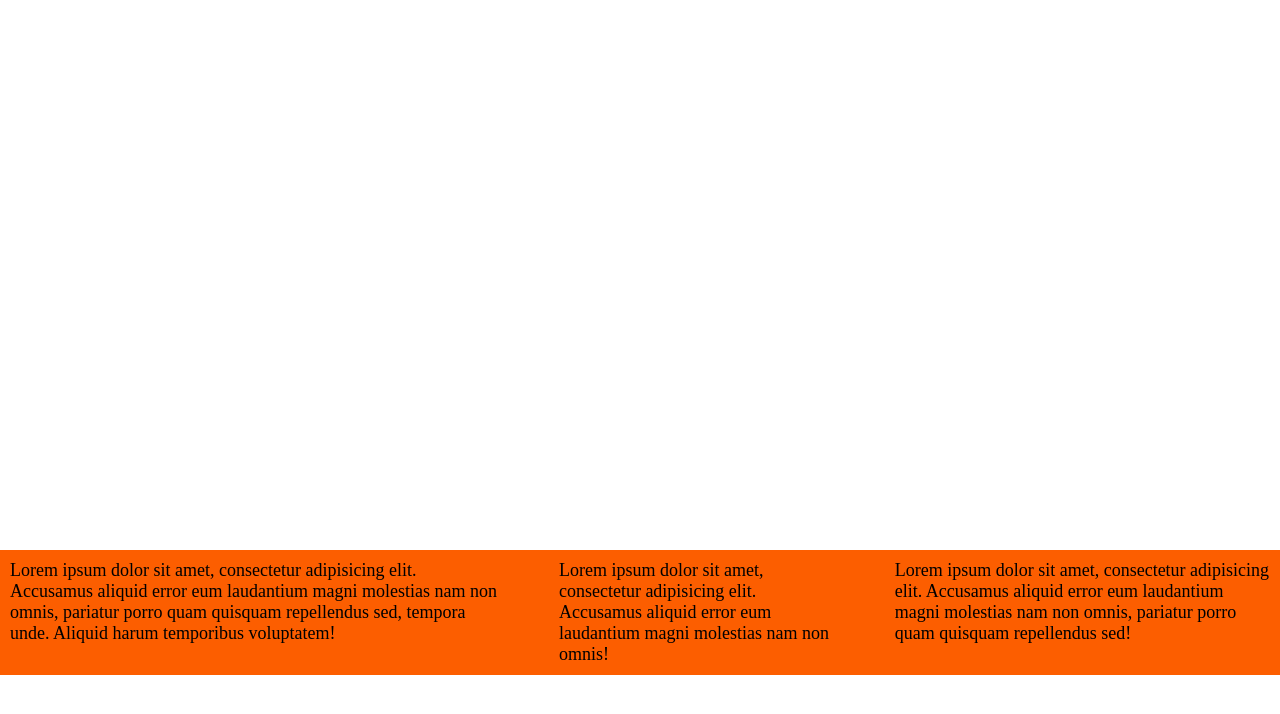
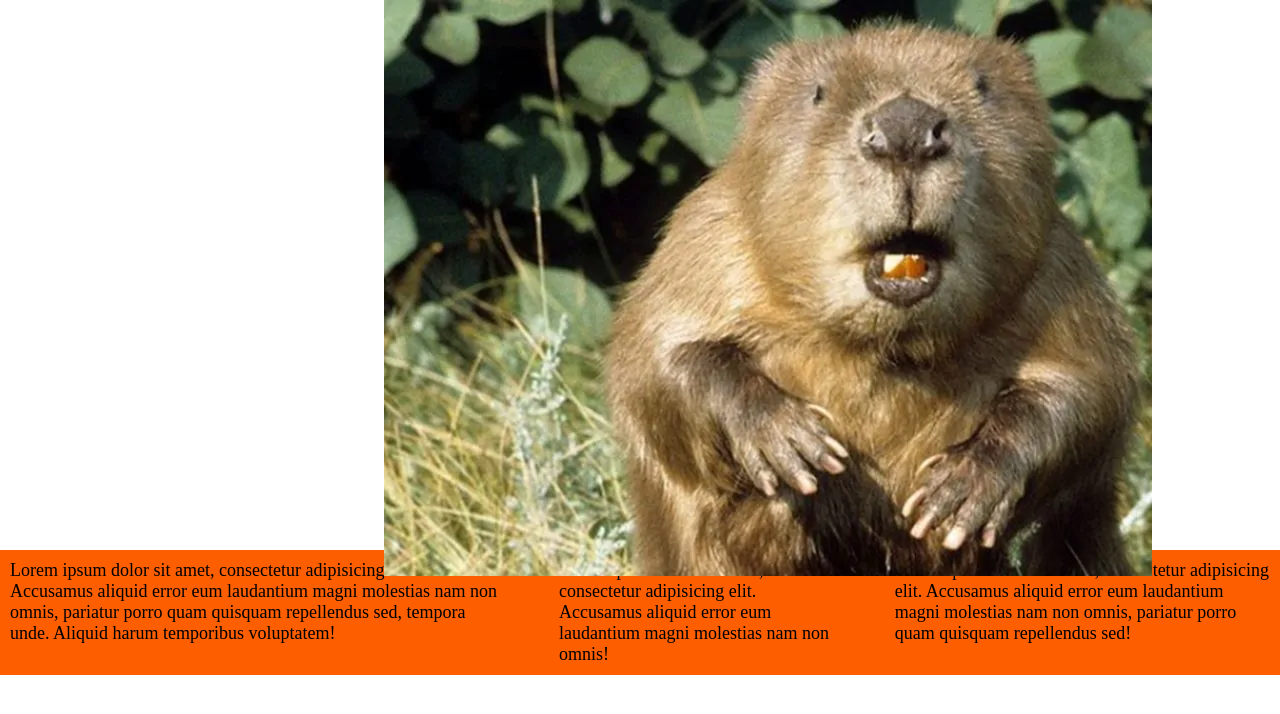
Before and after one commit to Vris111/practika_serv, a PHP site: template views/site/hello.php in a window 1280 px wide. Shown: the part 60-774 px from the top of the page. Run offline with PHP 8.4, Linux system fonts and the light colour scheme; the template is opened without the code that fills it, so the values that code supplies are empty.

Commit message:
add bober on main page

```diff
--- a/views/site/hello.php
+++ b/views/site/hello.php
@@ -1 +1,4 @@
 <h2><?= $message ?? ''; ?></h2>
+<p>
+    <img style="display: flex; align-items: center; position: relative; left: 30%;" src="/public/img/бобер-768x576.jpg.webp" alt="">
+</p>
```
Also changed, not shown: public/img/бобер-768x576.jpg.webp (added).
